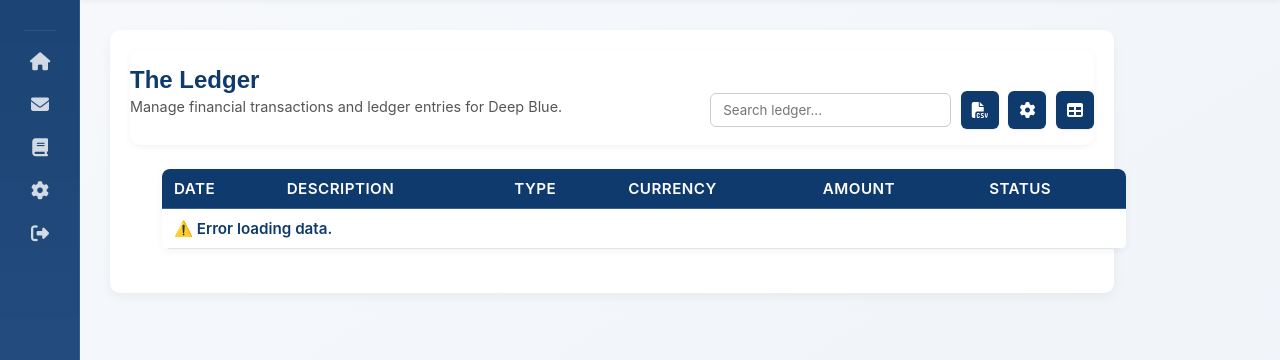
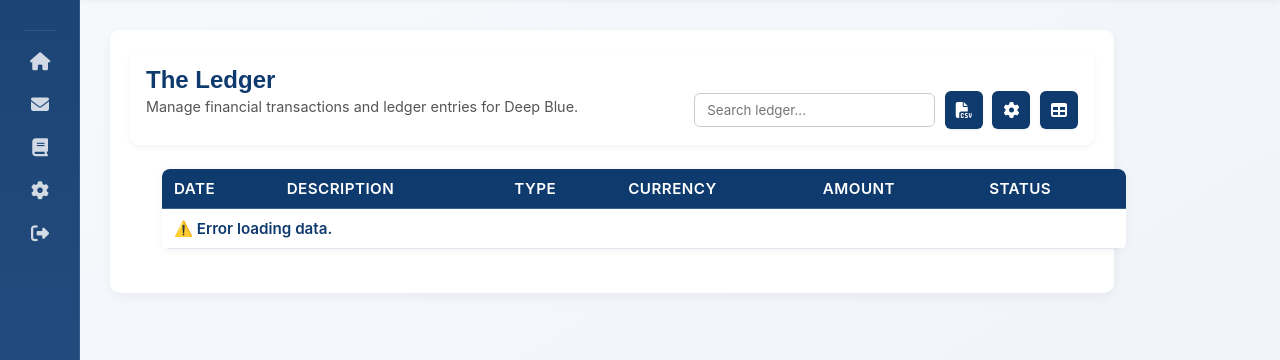
Before and after one commit to RayWalsh/Deepblue_demuro, a Flask app: page /ledger in a window 1280 px wide. Shown: the part 60-420 px from the top of the page. Run offline with Flask 3, Linux system fonts and the light colour scheme; the visitor is signed in with stand-in values (Sample User, id 1).

Commit message:
📱 Ledger mobile refinements
- Fixed header width overflow on iPhone - Enabled horizontal scroll for ledger table - Improved responsive layout polish

```diff
--- a/templates/ledger.html
+++ b/templates/ledger.html
@@ -111,12 +111,19 @@
   flex-wrap: wrap;
   justify-content: space-between;
   align-items: flex-end;
-    padding: 1rem 0;
+  padding: 1rem;
   background: rgba(255, 255, 255, 0.7);
   backdrop-filter: blur(8px);
   border-radius: 10px;
   margin-bottom: 1rem;
   box-shadow: 0 2px 6px rgba(0,0,0,0.05);
+  max-width: 100%;
+  overflow-x: hidden;
+}
+
+.table-scroll {
+  display: block;
+  min-width: max-content;
 }
 
   .ledger-header h1 {
```
Lines whose indentation alone changed are shown as unchanged.
